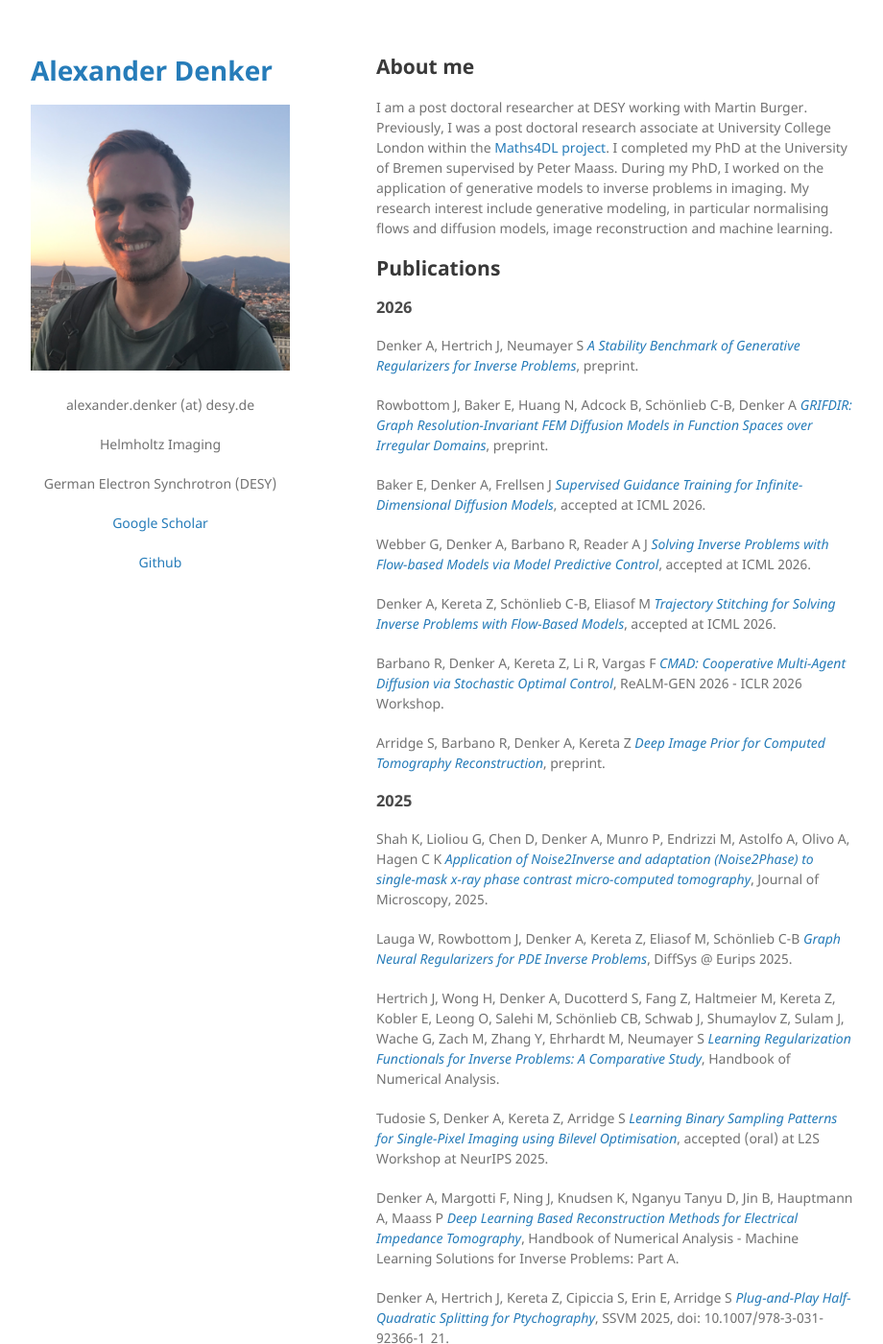
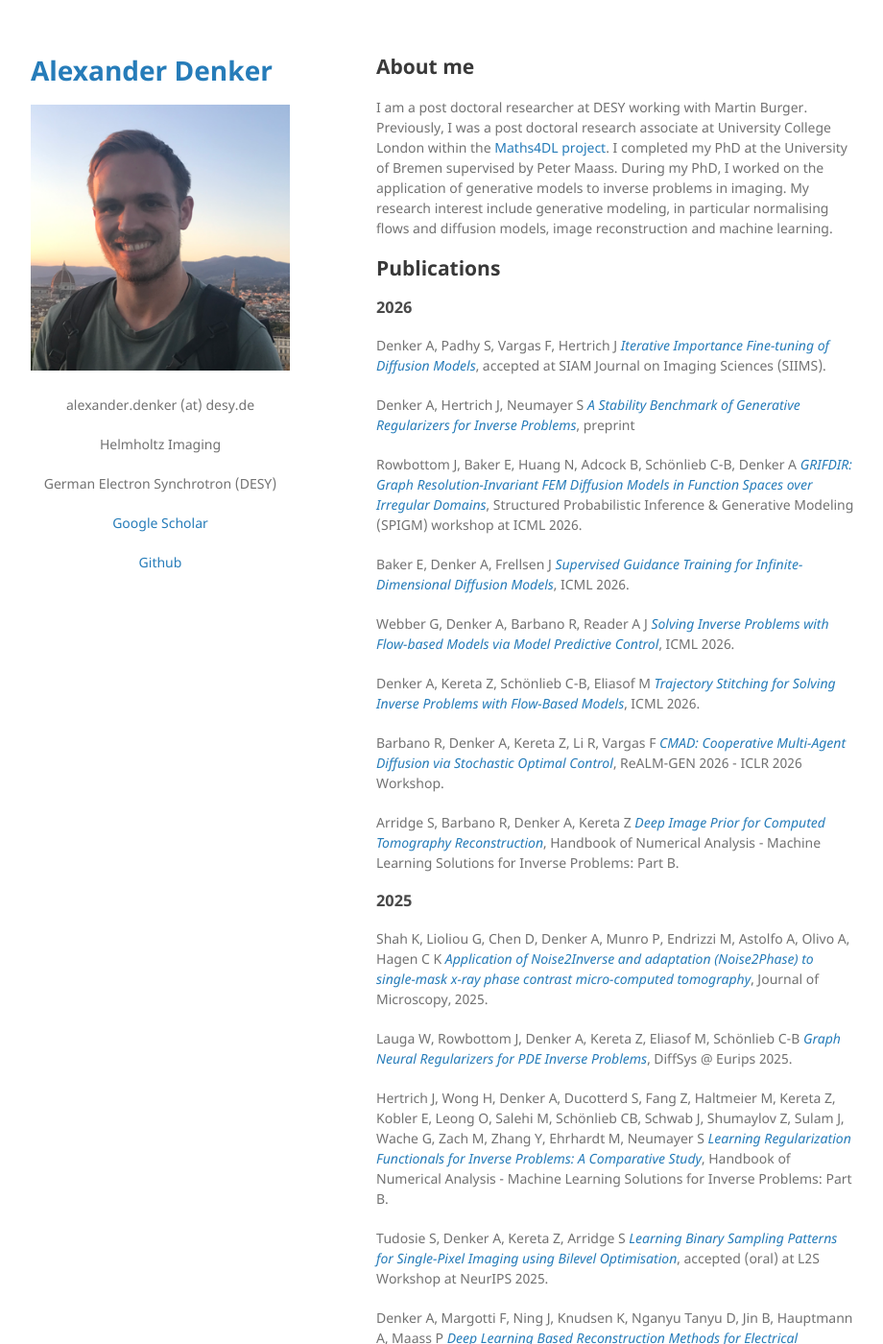
Before and after one commit to alexdenker/alexdenker.github.io, a Jekyll site: the page built from index.md, in a window 1280 px wide and 1400 px high. Shown: the whole window at 96% size, without its empty margins (178-1098 px from the left). Built offline with Jekyll 4.4.1, drawn with Linux system fonts in a browser that asks for light colours; the repository's description, which GitHub fills in, is left out; our own code applies the rules of GitHub Pages for plain Markdown files; some of the changed text lies outside the part shown.

Commit message:
add new publications

```diff
--- a/index.md
+++ b/index.md
@@ -11,19 +11,21 @@ I am a post doctoral researcher at DESY working with Martin Burger. Previously,
 
 ### 2026
 
-Denker A, Hertrich J, Neumayer S [*A Stability Benchmark of Generative Regularizers for Inverse Problems*](https://arxiv.org/abs/2605.10076), preprint.
+Denker A, Padhy S, Vargas F, Hertrich J [*Iterative Importance Fine-tuning of Diffusion Models*](https://arxiv.org/abs/2502.04468), accepted at SIAM Journal on Imaging Sciences (SIIMS).
 
-Rowbottom J, Baker E, Huang N, Adcock B, Schönlieb C-B, Denker A [*GRIFDIR: Graph Resolution-Invariant FEM Diffusion Models in Function Spaces over Irregular Domains*](https://arxiv.org/abs/2605.03497), preprint.
+Denker A, Hertrich J, Neumayer S [*A Stability Benchmark of Generative Regularizers for Inverse Problems*](https://arxiv.org/abs/2605.10076), preprint
 
-Baker E, Denker A, Frellsen J [*Supervised Guidance Training for Infinite-Dimensional Diffusion Models*](https://arxiv.org/pdf/2601.20756), accepted at ICML 2026.
+Rowbottom J, Baker E, Huang N, Adcock B, Schönlieb C-B, Denker A [*GRIFDIR: Graph Resolution-Invariant FEM Diffusion Models in Function Spaces over Irregular Domains*](https://arxiv.org/abs/2605.03497), Structured Probabilistic Inference & Generative Modeling (SPIGM) workshop at ICML 2026.
 
-Webber G, Denker A, Barbano R, Reader A J [*Solving Inverse Problems with Flow-based Models via Model Predictive Control*](https://www.arxiv.org/abs/2601.23231), accepted at ICML 2026.
+Baker E, Denker A, Frellsen J [*Supervised Guidance Training for Infinite-Dimensional Diffusion Models*](https://arxiv.org/pdf/2601.20756), ICML 2026.
 
-Denker A, Kereta Z, Schönlieb C-B, Eliasof M [*Trajectory Stitching for Solving Inverse Problems with Flow-Based Models*](https://arxiv.org/abs/2602.08538), accepted at ICML 2026.
+Webber G, Denker A, Barbano R, Reader A J [*Solving Inverse Problems with Flow-based Models via Model Predictive Control*](https://www.arxiv.org/abs/2601.23231), ICML 2026.
+
+Denker A, Kereta Z, Schönlieb C-B, Eliasof M [*Trajectory Stitching for Solving Inverse Problems with Flow-Based Models*](https://arxiv.org/abs/2602.08538), ICML 2026.
 
 Barbano R, Denker A, Kereta Z, Li R, Vargas F [*CMAD: Cooperative Multi-Agent Diffusion via Stochastic Optimal Control*](https://openreview.net/forum?id=XJto8p5maC), ReALM-GEN 2026 - ICLR 2026 Workshop.
 
-Arridge S, Barbano R, Denker A, Kereta Z [*Deep Image Prior for Computed Tomography Reconstruction*](https://arxiv.org/abs/2602.14709), preprint.
+Arridge S, Barbano R, Denker A, Kereta Z [*Deep Image Prior for Computed Tomography Reconstruction*](https://doi.org/10.1016/bs.hna.2026.03.004), Handbook of Numerical Analysis - Machine Learning Solutions for Inverse Problems: Part B.
 
 ### 2025
 
@@ -31,7 +33,7 @@ Shah K, Lioliou G, Chen D, Denker A, Munro P, Endrizzi M, Astolfo A, Olivo A, Ha
 
 Lauga W, Rowbottom J, Denker A, Kereta Z, Eliasof M, Schönlieb C-B [*Graph Neural Regularizers for PDE Inverse Problems*](https://arxiv.org/abs/2510.21012), DiffSys @ Eurips 2025.
 
-Hertrich J, Wong H, Denker A, Ducotterd S, Fang Z, Haltmeier M, Kereta Z, Kobler E, Leong O, Salehi M, Schönlieb CB, Schwab J, Shumaylov Z, Sulam J, Wache G, Zach M, Zhang Y, Ehrhardt M, Neumayer S [*Learning Regularization Functionals for Inverse Problems: A Comparative Study*](https://doi.org/10.1016/bs.hna.2026.04.001), Handbook of Numerical Analysis.
+Hertrich J, Wong H, Denker A, Ducotterd S, Fang Z, Haltmeier M, Kereta Z, Kobler E, Leong O, Salehi M, Schönlieb CB, Schwab J, Shumaylov Z, Sulam J, Wache G, Zach M, Zhang Y, Ehrhardt M, Neumayer S [*Learning Regularization Functionals for Inverse Problems: A Comparative Study*](https://doi.org/10.1016/bs.hna.2026.04.001), Handbook of Numerical Analysis - Machine Learning Solutions for Inverse Problems: Part B.
 
 Tudosie S, Denker A, Kereta Z, Arridge S [*Learning Binary Sampling Patterns for Single-Pixel Imaging using Bilevel Optimisation*](https://arxiv.org/abs/2508.19068), accepted (oral) at L2S Workshop at NeurIPS 2025.
 
@@ -39,14 +41,12 @@ Denker A, Margotti F, Ning J, Knudsen K, Nganyu Tanyu D, Jin B, Hauptmann A, Maa
 
 Denker A, Hertrich J, Kereta Z, Cipiccia S, Erin E, Arridge S [*Plug-and-Play Half-Quadratic Splitting for Ptychography*](https://link.springer.com/chapter/10.1007/978-3-031-92366-1_21), SSVM 2025, doi: 10.1007/978-3-031-92366-1_21.
 
-Denker A, Padhy S, Vargas F, Hertrich J [*Iterative Importance Fine-tuning of Diffusion Models*](https://arxiv.org/abs/2502.04468), ICLR Workshop Frontiers in Probabilistic Inference: Sampling meets Learning.
-
 Barbano R, Denker A, Chung H, Roh T, Arridge S, Maass P, Jin B, Ye J [*Steerable Conditional Diffusion for Out-of-Distribution Adaptation in Medical Image Reconstruction*](https://ieeexplore.ieee.org/abstract/document/10829716). IEEE Transactions on Medical Imaging.
 
 
 ### 2024
 
-Denker A, Vargas F, Padhy S, Didi K, Mathis S, Dutordoir V, Barbano R, Mathieu E, Komorowska U, Lio P [*DEFT: Efficient Finetuning of Conditional Diffusion Models by Learning the Generalised h-transform*](https://arxiv.org/abs/2406.01781). Accepted at Neurips 2024.
+Denker A, Vargas F, Padhy S, Didi K, Mathis S, Dutordoir V, Barbano R, Mathieu E, Komorowska U, Lio P [*DEFT: Efficient Finetuning of Conditional Diffusion Models by Learning the Generalised h-transform*](https://arxiv.org/abs/2406.01781). NeurIPS 2024.
 
 Denker A, Kereta Z, Singh I, Freudenberg T, Kluth T, Maass P, Arridge S [*Data-driven approaches for electrical impedance tomography image segmentation from partial boundary data*](https://www.aimsciences.org/article/doi/10.3934/ammc.2024005). Applied Mathematics for Modern Challenges, 2024, 2(2): 119-139. doi: 10.3934/ammc.2024005
 
```
